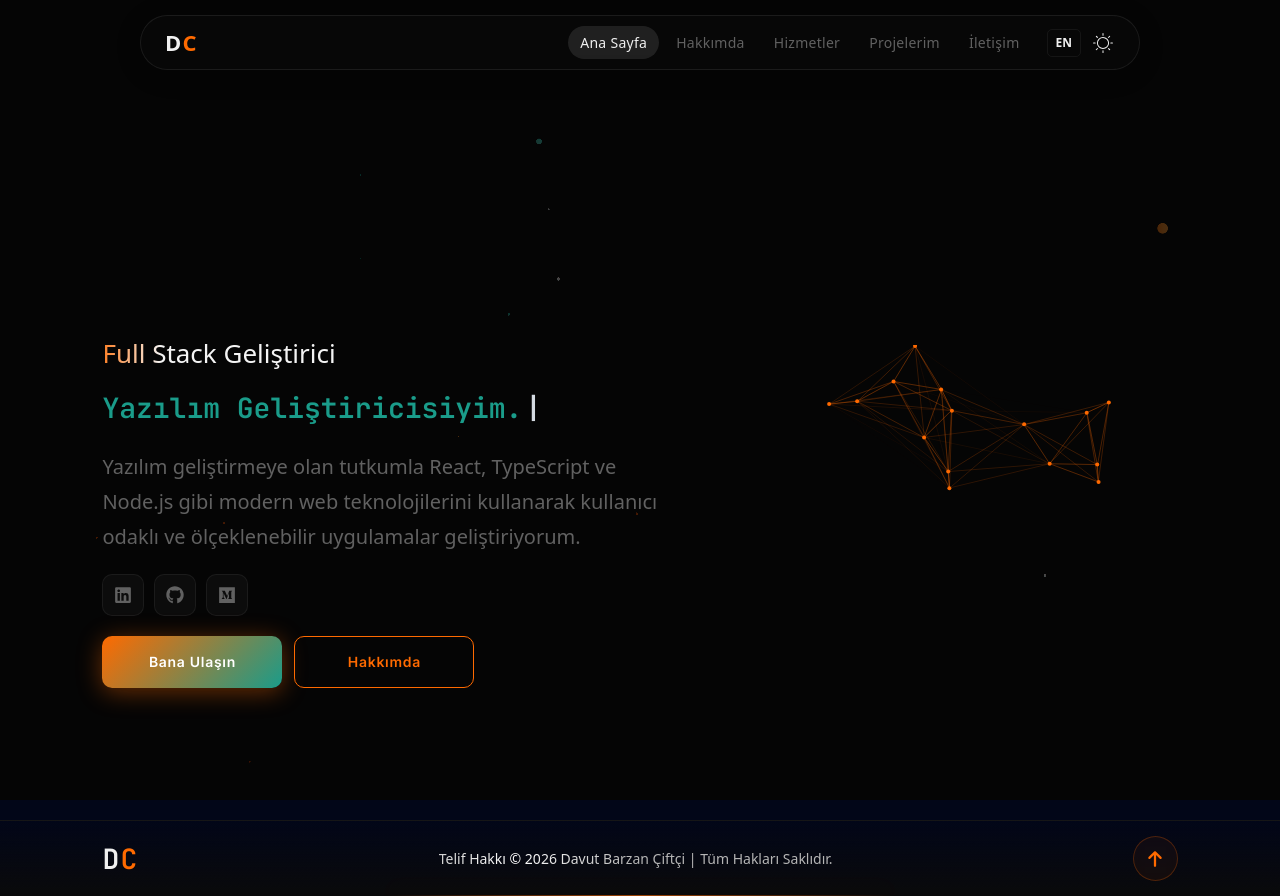
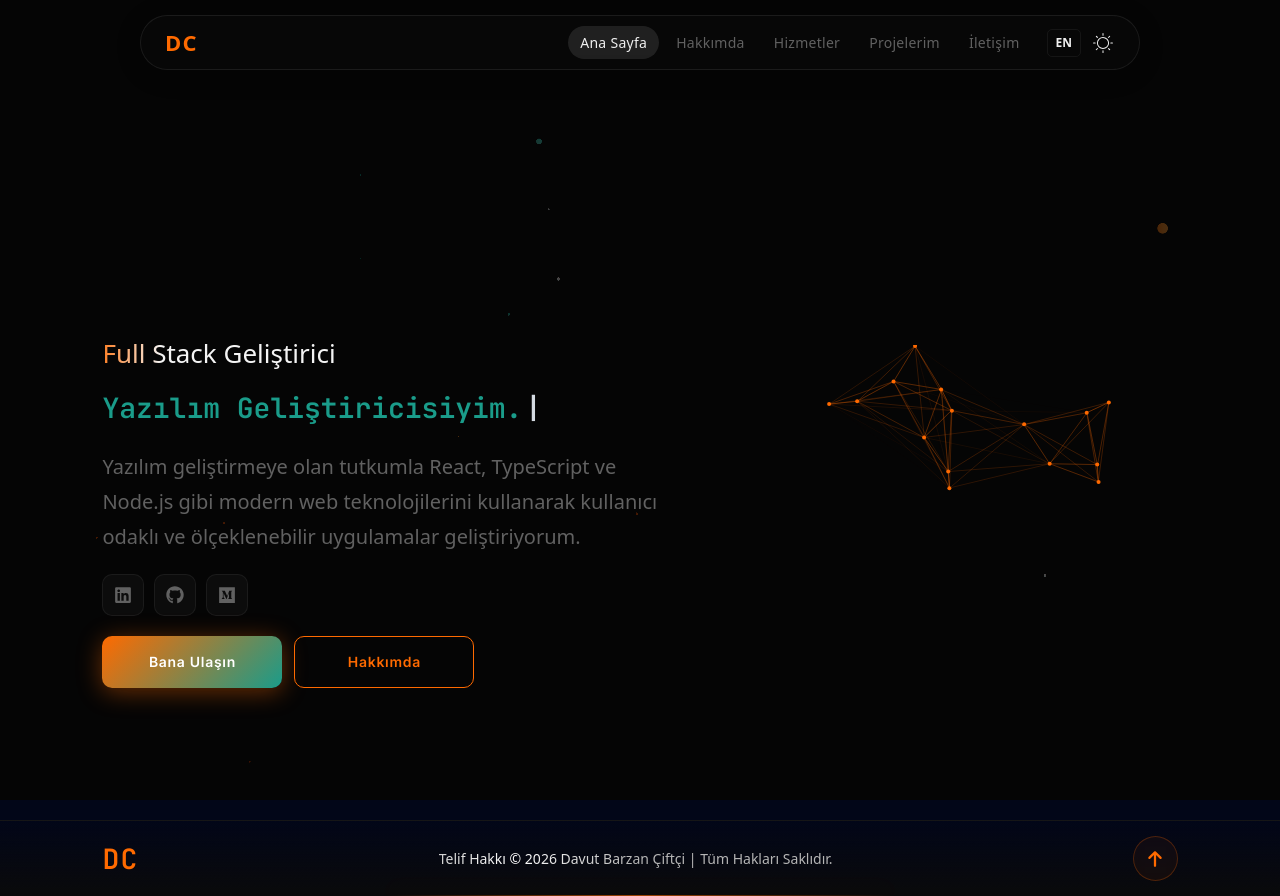
Before and after one commit to davutciftci/Portfolio, a React (Vite) app: page / in a window 1280 px wide. Built offline with nearby package versions, Linux system fonts and the light colour scheme.

Commit message:
refactor: update theme persistence logic and simplify logo text styling

```diff
--- a/src/components/Footer.tsx
+++ b/src/components/Footer.tsx
@@ -34,7 +34,7 @@ function Footer() {
         <footer className="footer-modern">
             <div className="footer-modern-content">
                 <div className="footer-logo">
-                    <Link to="/" onClick={scrollToTop}>D<span style={{ color: 'var(--primary-color)' }}>C</span></Link>
+                    <Link to="/" onClick={scrollToTop}><span style={{ color: 'var(--primary-color)' }}>DC</span></Link>
                 </div>
 
                 <div className="footer-text">
--- a/src/components/Navbar.tsx
+++ b/src/components/Navbar.tsx
@@ -6,16 +6,18 @@ import { useTranslation } from 'react-i18next';
 
 function Navbar() {
     const [isOpen, setIsOpen] = useState(false);
-    const [theme, setTheme] = useState<'light' | 'dark'>('dark');
+    const [theme, setTheme] = useState<'light' | 'dark'>(() => {
+        return (localStorage.getItem('theme') as 'light' | 'dark') || 'dark';
+    });
     const [isScrolled, setIsScrolled] = useState(false);
     const location = useLocation();
     const { t, i18n } = useTranslation();
 
     useEffect(() => {
-        const savedTheme = localStorage.getItem('theme') as 'light' | 'dark' || 'dark';
-        setTheme(savedTheme);
-        document.documentElement.setAttribute('data-theme', savedTheme);
+        document.documentElement.setAttribute('data-theme', theme);
+    }, [theme]);
 
+    useEffect(() => {
         let lastScrollY = window.scrollY;
 
         const handleScroll = () => {
@@ -50,13 +52,12 @@ function Navbar() {
             window.removeEventListener('scroll', handleScroll);
             window.removeEventListener('mousemove', handleMouseMove);
         };
-    }, []); // eslint-disable-line react-hooks/exhaustive-deps
+    }, []);
 
     const toggleTheme = () => {
         const newTheme = theme === 'dark' ? 'light' : 'dark';
         setTheme(newTheme);
         localStorage.setItem('theme', newTheme);
-        document.documentElement.setAttribute('data-theme', newTheme);
     };
 
     const toggleMenu = () => {
@@ -78,7 +79,7 @@ function Navbar() {
 
     return (
         <header className={`header ${isScrolled ? 'scrolled' : ''}`}>
-            <Link to="/" className="logo" onClick={closeMenu}>D<span>C</span></Link>
+            <Link to="/" className="logo" onClick={closeMenu}><span>DC</span></Link>
 
             <div className={`bx bx-menu ${isOpen ? 'bx-x' : ''}`} id="menu-icon" onClick={toggleMenu}>
                 {isOpen ? <FaXmark aria-hidden /> : <FaBars aria-hidden />}
```
